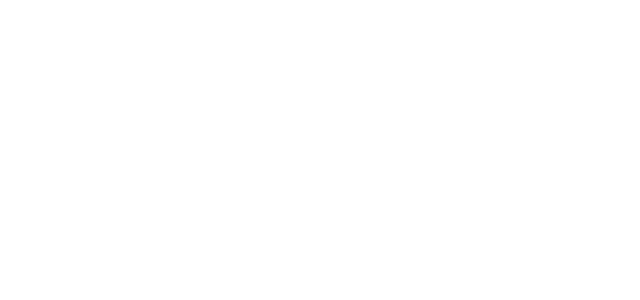
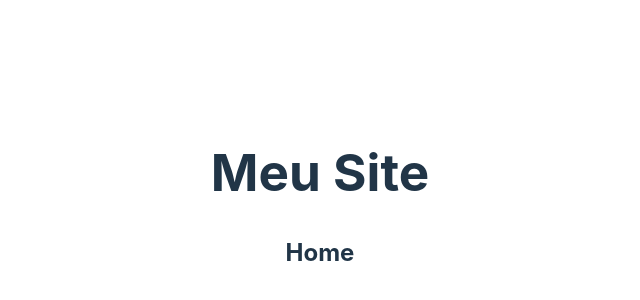
Before and after one commit to nicollinoxx/tasks-react, a React (Vite) app: page / in a window 1280 px wide. Shown: the part 200-500 px from the top of the page, without its empty margins (320-960 px from the left). Built offline with nearby package versions, Linux system fonts and the light colour scheme.

Commit message:
Add 'Layout' and 'Pages'

```diff
--- a/src/App.jsx
+++ b/src/App.jsx
@@ -1,10 +1,23 @@
 import { useState } from 'react'
 import { BrowserRouter as Router, Routes, Route} from 'react-router-dom'
+
 import './App.css'
 
+import Layout from './components/Layout'
+
+/* pages */
+import Home from './pages/Home'
 
 function App() {
-
+  return (
+    <Router>
+      <Layout>
+        <Routes>
+          <Route path='/' element={<Home />} />
+        </Routes>
+      </Layout>
+    </Router>
+  )
 }
 
 export default App
--- /dev/null
+++ b/src/components/Header.jsx
@@ -0,0 +1,9 @@
+const Header = () => {
+  return (
+    <header>
+      <h1>Meu Site</h1>
+    </header>
+  )
+}
+
+export default Header
--- /dev/null
+++ b/src/components/Layout.jsx
@@ -0,0 +1,12 @@
+import Header from "./Header"
+
+const Layout = ({ children }) => {
+  return (
+    <div>
+      <Header />
+      <main>{children}</main>
+    </div>
+  )
+}
+
+export default Layout
--- /dev/null
+++ b/src/pages/Home.jsx
@@ -0,0 +1,5 @@
+const Home = () => {
+  return <h2>Home</h2>
+}
+
+export default Home
```
